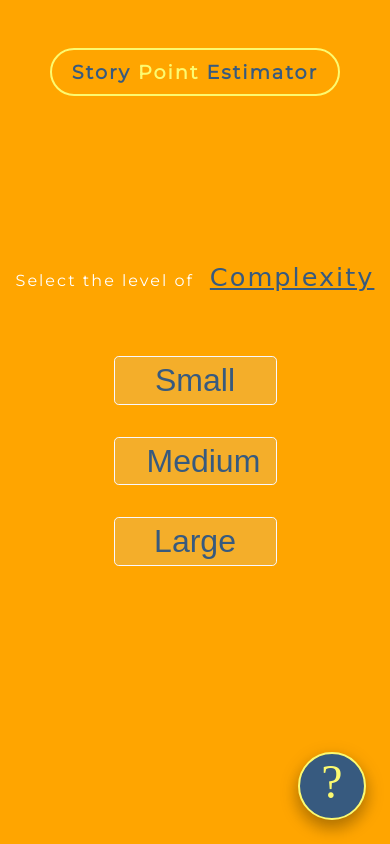
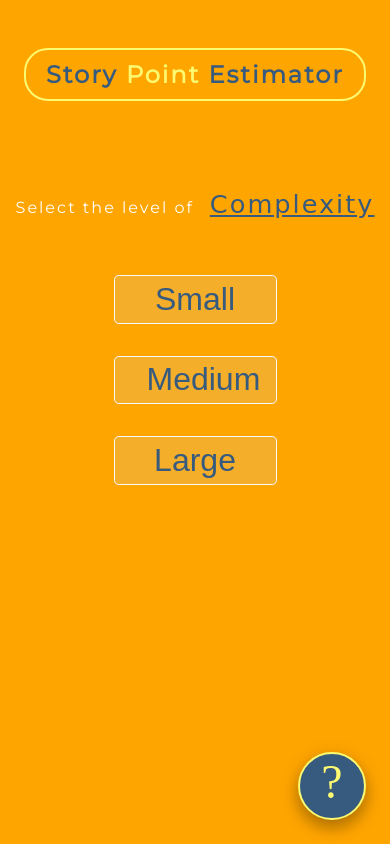
Before and after one commit to RobertShaw1/story-point-estimator, a website: page index.html in a window 390 px wide. Drawn offline with Linux system fonts and the light colour scheme.

Commit message:
responsiveness tweaks

```diff
--- a/style.css
+++ b/style.css
@@ -12,7 +12,6 @@ html, body {
 body {
   display: flex;
   flex-direction: column;
-  justify-content: center;
   align-items: center;
   /* background-color: var(--light); */
   background-color: orange;
@@ -26,8 +25,7 @@ body {
 }
 
 .header {
-  position: fixed;
-  top: 3rem;
+  margin: 3rem auto;
   border: 2px solid var(--trim);
   border-radius: 1.5rem;
   padding: 10px 20px;
@@ -214,12 +212,12 @@ body {
 
 @media screen and (max-width: 600px) {
   .header {
-    font-size: larger;
+    font-size: x-large;
   }
 
   #prompt {
     font-size: inherit;
-    margin-bottom: 3rem;
+    margin: 2.5rem auto;
   }
 
   #factor {
```
